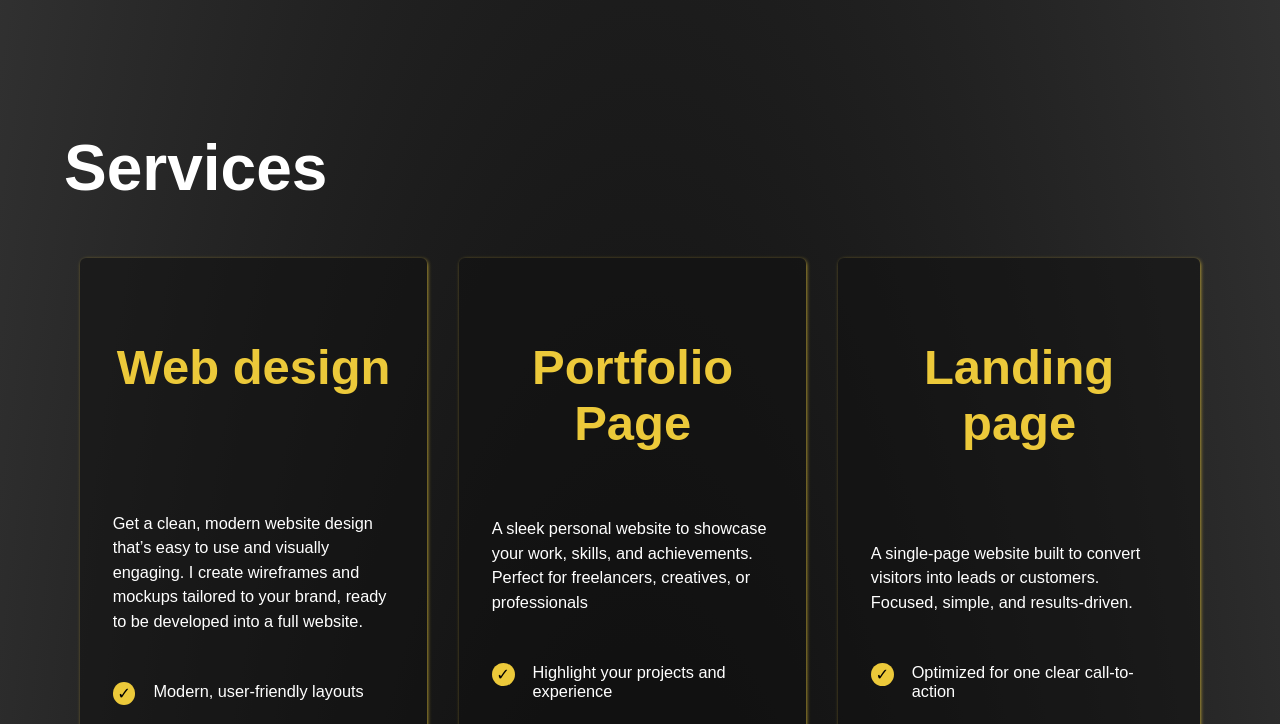
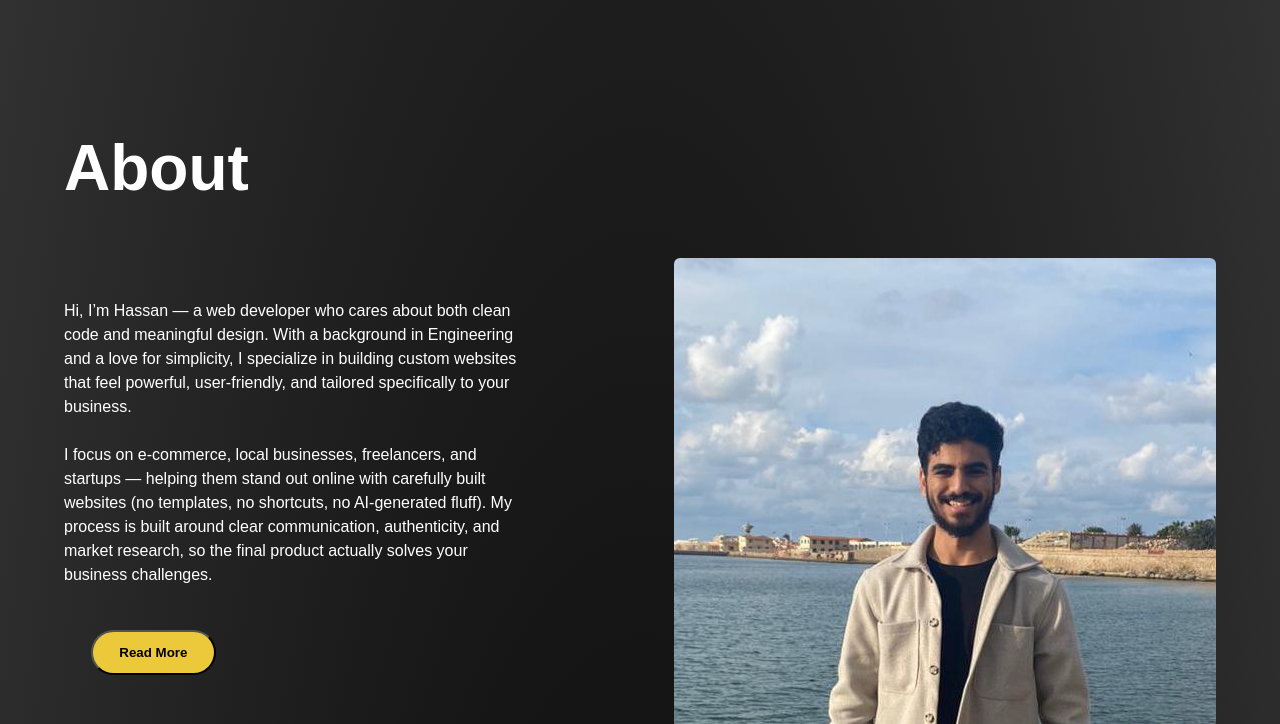
Before and after one commit to hassanbassem/portfolio-website, a plain HTML site: page index.html in a window 1280 px wide. Shown: the part 836-1560 px from the top of the page. Drawn offline with Linux system fonts and the light colour scheme.

Commit message:
created about section

```diff
--- a/index.html
+++ b/index.html
@@ -28,6 +28,24 @@
             <img src="images/WhatsApp_Image_2025-09-11_at_10.46.28_PM-removebg-preview (1).png" alt="">
         </main>
     </header>
+    <section id="About">
+        <h2>About</h2>
+        <div class="about-container">
+            <div>
+                <p>Hi, I’m Hassan — a web developer who cares about both clean code and meaningful design.
+                    With a background in Engineering and a love for simplicity,
+                    I specialize in building custom websites that feel powerful, user-friendly,
+                    and tailored specifically to your business. <br><br>
+                    I focus on e-commerce, local businesses, freelancers,
+                    and startups — helping them stand out online with carefully
+                    built websites (no templates, no shortcuts, no AI-generated fluff).
+                    My process is built around clear communication, authenticity, and market research,
+                    so the final product actually solves your business challenges.</p>
+                <button>Read More</button>
+            </div>
+            <img src="images/me.jpeg" alt="me">
+        </div>
+    </section>
     <section id="Services">
         <h2>Services</h2>
         <div class="container">
--- a/stylesheet.css
+++ b/stylesheet.css
@@ -376,3 +376,21 @@ form div:last-child {
     height: 100%;
     object-fit: contain;
 }
+
+.about-container {
+    display: flex;
+    justify-content: space-between;
+    align-items: center;
+}
+
+.about-container > div {
+    flex-basis: 40%;
+}
+
+.about-container img {
+    border-radius: 6px;
+}
+
+.about-container button {
+    margin: 2em;
+}
```
Also changed, not shown: images/me.jpeg (added).
